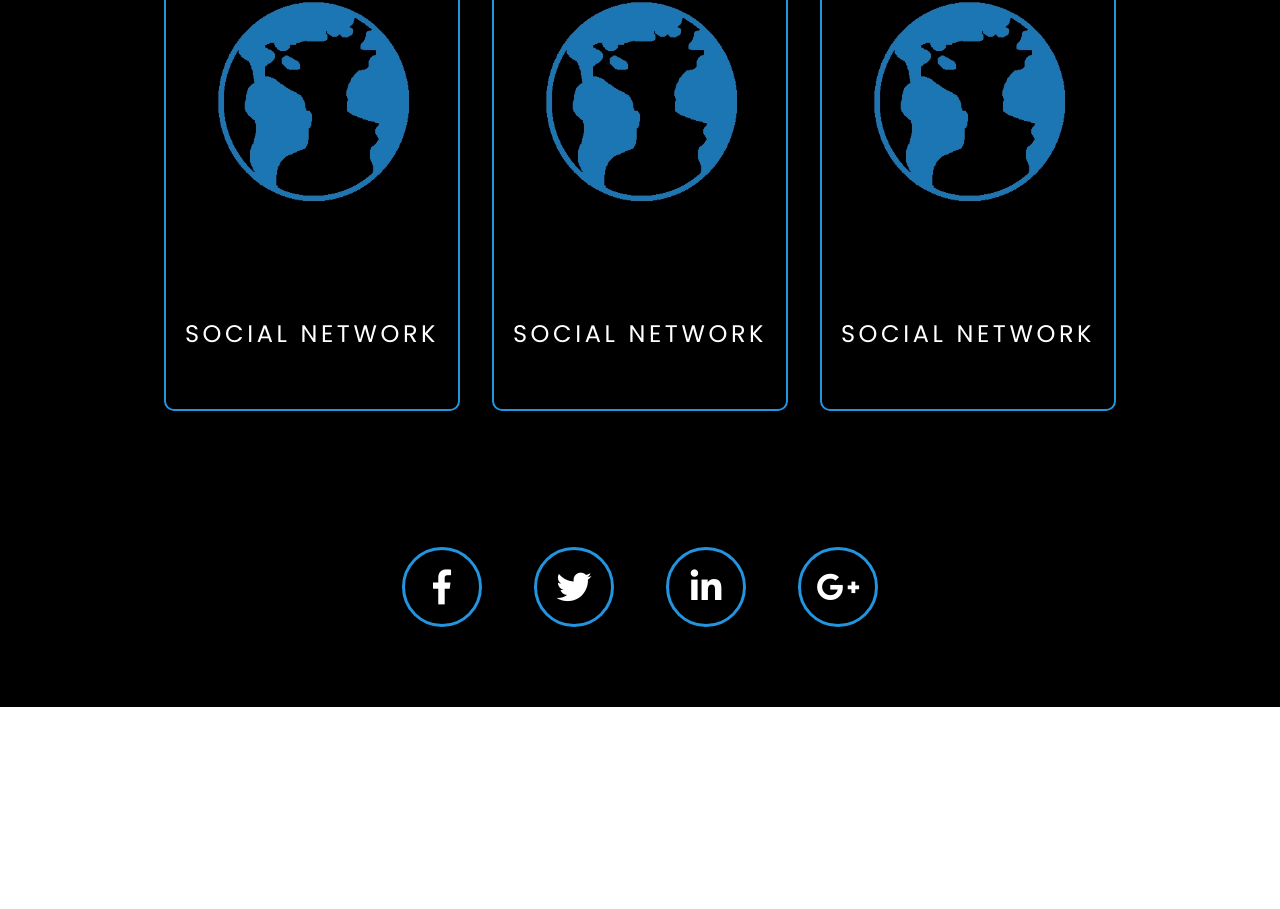
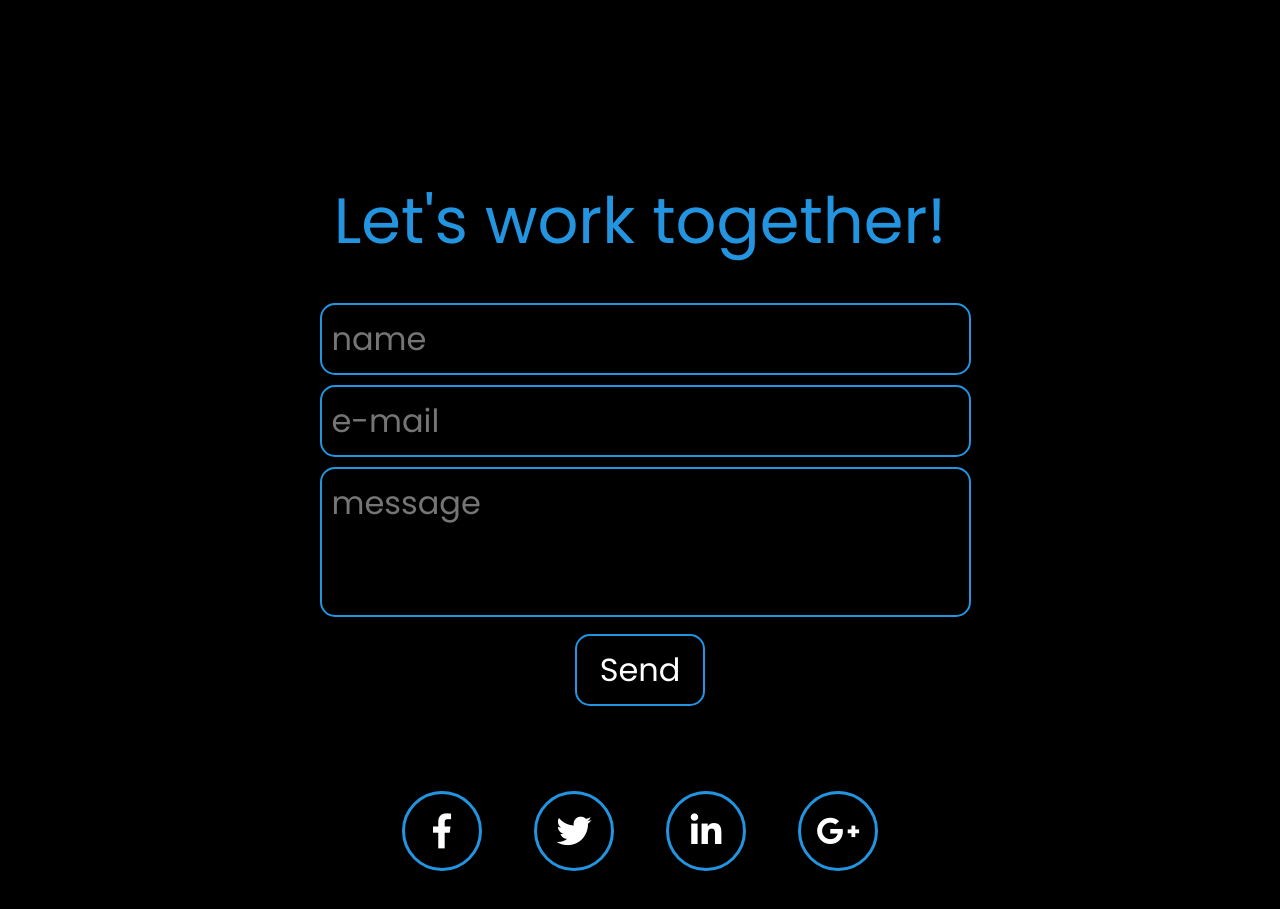
Before and after one commit to vladislavzasyadko/personal_website, a React (Create React App) app: page / in a window 1280 px wide. Shown: the part 2257-3166 px from the top of the page. Before the commit the page ends 2964 px from the top, so only its background shows below. Built offline with nearby package versions, Linux system fonts and the light colour scheme.

Commit message:
primary design for submit form form connected to netlify checking functionality

```diff
--- a/src/_styles.scss
+++ b/src/_styles.scss
@@ -1,4 +1,4 @@
-$primary-color: #000000;
+$primary-color: #000;
 $secondary-color:  #2394df;
 
 $light-color: #cce0f8;
--- a/src/components/About/About.jsx
+++ b/src/components/About/About.jsx
@@ -10,7 +10,7 @@ const About = () => {
                 </div>
                 <div className={a.info}>
                     <div className={a.description_hello}>Hi! My name is Vladislav Zasyadko. I'm a front-end developer from Saint-Petersburg. Always looking for an opportunity to create.</div>
-                    <div className={a.description_info}>I am passionate about building excellent software that improves the lives of those around me. I specialize in creating software for clients ranging from individuals and small-businesses all the way to large enterprise corporations. All of my work is produced locally from Saint-Petersburg.</div>
+                    <div className={a.description_info}>I am passionate about building excellent software that improves the lives of those around me. All of my work is produced locally from Saint-Petersburg.</div>
                 </div>
             </div>
             </div>
--- a/src/components/About/About.module.scss
+++ b/src/components/About/About.module.scss
@@ -2,7 +2,7 @@
 
 .about {
     //background-color: #2394df;
-    background-color: #000;
+    background-color: $primary-color;
     min-height: 100vh;
     color: #e0e0e0;
     overflow: hidden;
--- a/src/components/Contact/Contact.jsx
+++ b/src/components/Contact/Contact.jsx
@@ -5,30 +5,68 @@ import google from '../../img/gmail.svg'
 
 const Contact = () => {
     return (
-        <div id='contact' className={c.contact}>
+        <div id='contact'>
+            <div className={c.title}>Let's work together!</div>
+            <MailForm />
+            <div className={c.contact}>
                 <ul>
                     <li>
-                    <a href="#">
+                        <a className={c.contact_links}>
                             <i class="fab fa-facebook-f icon"></i>
                         </a>
                     </li>
                     <li>
-                    <a href="#">
+                        <a className={c.contact_links}>
                             <i class="fab fa-twitter icon"></i>
                         </a>
                     </li>
                     <li>
-                    <a href="#">
+                        <a className={c.contact_links}>
                             <i class="fab fa-linkedin-in icon"></i>
                         </a>
                     </li>
                     <li>
-                    <a href="#">
+                        <a className={c.contact_links}>
                             <i class="fab fa-google-plus-g icon"></i>
                         </a>
                     </li>
                 </ul>
             </div>
+        </div>
+    )
+}
+
+const MailForm = () => {
+    return (
+        <div className={c.mail_form}>
+            <form action="POST" data-netlify='true'>
+                <div>
+                    <input className={c.mail_info}
+                            name='name'
+                            type="text"
+                            placeholder='name'
+                            autoComplete={'off'} />
+                </div>
+                <div>
+                    <input className={c.mail_info}
+                            name='email'
+                            type="email"
+                            placeholder='e-mail'
+                            autoComplete={'off'} />
+                </div>
+                <div>
+                    <textarea className={c.mail_message}
+                            name='message'
+                            type="text"
+                            placeholder='message'/>
+                </div>
+                <div>
+                    <button className={c.submit_button}
+                            type='submit'>Send
+                    </button>
+                </div>
+            </form>
+        </div>
     )
 }
 
--- a/src/components/Contact/Contact.module.scss
+++ b/src/components/Contact/Contact.module.scss
@@ -6,22 +6,6 @@
     display: flex;
     align-items: center;
     justify-content: space-around;
-}
-
-%social {
-    height: 45px;
-    width: 45px;
-    display: flex;
-    justify-content: space-around;
-    align-items: center;
-    color: $secondary-color;
-    font-size: 2rem;
-    background-repeat: no-repeat;
-    background-size: auto;
-}
-
-.social {
-    @extend %social;
 }
 
 ul {
@@ -34,7 +18,7 @@ li {
     list-style: none;
 }
 
-  ul li a {
+.contact_links {
     width: 80px;
     height: 80px;
     background-color: $primary-color;
@@ -50,12 +34,12 @@ li {
     transition: .5s ease;
   }
 
-a:hover {
+.contact_links:hover {
     transform: scale(1.2);
 }
 
 @media screen and (max-width: 700px){
-    ul li a {
+    .contact_links {
         width: 60px;
         height: 60px;
         font-size: 20px;
@@ -63,3 +47,55 @@ a:hover {
         margin: 0;
     }
 }
+
+.title {
+    text-align: center;
+    padding: 30px;
+    font-size: 4rem;
+    color: $secondary-color;
+    background-color: $primary-color;
+}
+%mail_element {
+    border: 2px solid $secondary-color;
+    border-radius: 15px;
+    background-color: $primary-color;
+    padding: 10px;
+    margin: 5px;
+    outline: none;
+    color: #fff;
+    font-size: 2rem;
+    width: 100%;
+
+}
+.mail_form {
+    background-color: $primary-color;
+    display: flex;
+    flex-direction: column;
+    justify-content: center;
+    align-items: center;
+    text-align: center;
+}
+
+.mail_info {
+    @extend %mail_element;
+}
+
+
+.mail_message {
+    @extend %mail_element;
+    height: 150px;
+    text-align: start;
+    resize: none;
+    row-gap: 4px;
+}
+
+.submit_button {
+    @extend %mail_element;
+    width: 20%;
+
+}
+
+.mail_message::-webkit-scrollbar
+{
+    display: none;
+}
--- a/src/components/Header/Header.jsx
+++ b/src/components/Header/Header.jsx
@@ -2,7 +2,6 @@ import React from 'react'
 import h from './Header.module.scss'
 import classnames from "classnames";
 import {Link} from 'react-scroll'
-//import ReactDOM from 'react-dom'
 
 const Links = (props) => {
     return (
@@ -21,14 +20,12 @@ class Header extends React.Component {
     }
 
     activatePopUp = () => {
-        console.log('pop up')
         this.setState({
             menuPoppedOut: true
         })
     }
 
     deactivatePopUp = () => {
-        console.log('pop up')
         this.setState({
             menuPoppedOut: false
         })
--- a/src/components/Header/Header.module.scss
+++ b/src/components/Header/Header.module.scss
@@ -26,6 +26,7 @@
         cursor: pointer;
         text-decoration: none;
         color: #fff;
+        transition: .3s ease;
         &:hover {
             color: $secondary-color;
         }
@@ -58,14 +59,6 @@
 
     .links {
         display: none;
-        right: 0px;
-        height: 92vh;
-        top: 8vh;
-        background-color: #5d4954;
-        flex-direction: column;
-        align-items: center;
-        width: 40%;
-        transform: translateX(100%);
     }
 
     .burger {
@@ -76,15 +69,6 @@
 .links_active {
     transform: translateX(0%);
     transition: transform 0.5s ease-in;
-}
-
-@keyframes fadeOutOpacity {
-	0% {
-		opacity: 1;
-	}
-	100% {
-		opacity: 0;
-	}
 }
 
 .vertical_header {
@@ -98,8 +82,15 @@
     height: 100vh;
     top: 0;
     z-index: 1;
-    background-color: $secondary-color;
+    background-color: $primary-color;
+    color: $secondary-color;
     padding: 50px;
     overflow: hidden;
-    transition: 3s fadeOutOpacity ease;
+    a {
+        transition: .3s ease;
+        &:hover {
+            transform: scale(1.2);
+        }
+    }
+
 }
--- a/src/components/Works/Works.jsx
+++ b/src/components/Works/Works.jsx
@@ -18,12 +18,6 @@ const Works = () => {
                 Url='https://github.com/vladislavzasyadko/angular_todolist'/>
                 <WorkItem name='Social network' backgroundImage={social}
                 Url='https://github.com/vladislavzasyadko/react-course-social-network'/>
-                <WorkItem name='Social network' backgroundImage={social}
-                Url='https://github.com/vladislavzasyadko/react-course-social-network'/>
-                <WorkItem name='Social network' backgroundImage={social}
-                Url='https://github.com/vladislavzasyadko/react-course-social-network'/>
-                <WorkItem name='Social network' backgroundImage={social}
-                Url='https://github.com/vladislavzasyadko/react-course-social-network'/>
             </div>
         </div>
     )
```
Lines whose indentation alone changed are shown as unchanged.
